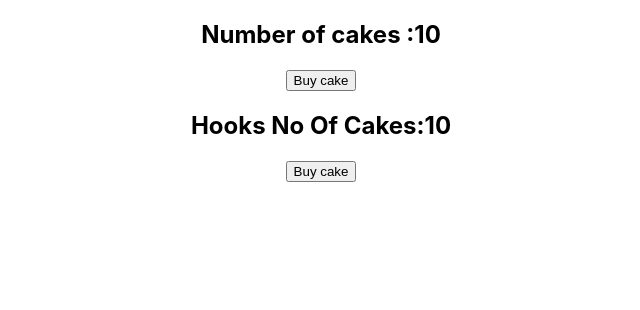
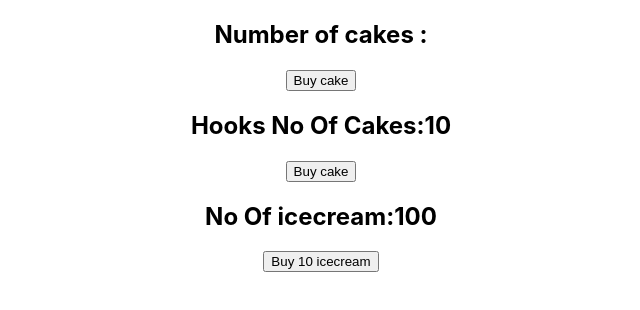
Before and after one commit to Aashiish-Pandey/redux-practice, a React (Create React App) app: page / in a window 1280 px wide. Shown: the top 310 px of the page, without its empty margins (319-959 px from the left). Built offline with nearby package versions, Linux system fonts and the light colour scheme.

Commit message:
using combineReducers()

```diff
--- a/src/App.js
+++ b/src/App.js
@@ -2,8 +2,9 @@
 import "./App.css";
 import CakeContainer from "./components/CakeContainer";
 import { Provider } from "react-redux";
-import store from "./redux/cake/store";
+import store from "./redux/store";
 import HooksCakeContainer from "./components/HooksCakeContainer";
+import IceCreamContainer from "./components/IceCreamContainer";
 
 function App() {
   return (
@@ -11,6 +12,7 @@
       <div className="App">
         <CakeContainer />
         <HooksCakeContainer/>
+        <IceCreamContainer/>
       </div>
     </Provider>
   );
--- a/src/components/HooksCakeContainer.js
+++ b/src/components/HooksCakeContainer.js
@@ -3,7 +3,7 @@
 import { useSelector, useDispatch } from "react-redux";
 
 function HooksCakeContainer() {
-  let noOfCakes = useSelector((state) => state.noOfCakes);
+  let noOfCakes = useSelector((state) => state.cake.noOfCakes);
   let dispatch = useDispatch();
   return (
     <div>
--- /dev/null
+++ b/src/components/IceCreamContainer.js
@@ -0,0 +1,17 @@
+import React from "react";
+import { buyIcecream } from "../redux";
+import { useSelector, useDispatch } from "react-redux";
+
+function IceCreamContainer() {
+  const icecream = useSelector((state) => state.iceCream.noOfIcecream);
+  const dispatch = useDispatch();
+
+  return (
+    <div>
+      <h2>No Of icecream:{icecream}</h2>
+      <button onClick={() => dispatch(buyIcecream())}>Buy 10 icecream</button>
+    </div>
+  );
+}
+
+export default IceCreamContainer;
--- /dev/null
+++ b/src/redux/icecream/iceCreamAction.js
@@ -0,0 +1,6 @@
+import { BUY_ICECREAM } from "./icecreamType";
+export const buyIcecream = () => {
+  return {
+    type: BUY_ICECREAM,
+  };
+};
--- /dev/null
+++ b/src/redux/icecream/icecreamReducer.js
@@ -0,0 +1,20 @@
+import { BUY_ICECREAM } from "./icecreamType";
+
+const initialState = {
+  noOfIcecream: 100,
+};
+
+const iceCreamReducer = (state = initialState, action) => {
+  switch (action.type) {
+    case BUY_ICECREAM:
+      return {
+        ...state,
+        noOfIcecream: state.noOfIcecream - 10,
+      };
+
+    default:
+      return state;
+  }
+};
+
+export default iceCreamReducer;
--- /dev/null
+++ b/src/redux/icecream/icecreamType.js
@@ -0,0 +1 @@
+export const BUY_ICECREAM ="BUY_ICECREAM"
--- a/src/redux/index.js
+++ b/src/redux/index.js
@@ -1 +1,2 @@
-export {BuyCake}  from './cake/cakeAction'
+export { BuyCake } from "./cake/cakeAction";
+export { buyIcecream } from "./icecream/iceCreamAction";
--- /dev/null
+++ b/src/redux/rootReducer.js
@@ -0,0 +1,11 @@
+import iceCreamReducer from "./icecream/icecreamReducer";
+import cakeReducer from "./cake/cakeReducer";
+
+import { combineReducers } from "redux";
+
+const rootreducer = combineReducers({
+  cake: cakeReducer,
+  iceCream: iceCreamReducer,
+});
+
+export default rootreducer;
--- a/src/redux/cake/store.js
+++ b/src/redux/store.js
@@ -1,6 +1,6 @@
 import {createStore} from 'redux';
-import cakeReducer from './cakeReducer';
-const store = createStore(cakeReducer)
+import rootreducer from './rootReducer';
+const store = createStore(rootreducer)
 
 console.log(store.getState())
 export default store
```
